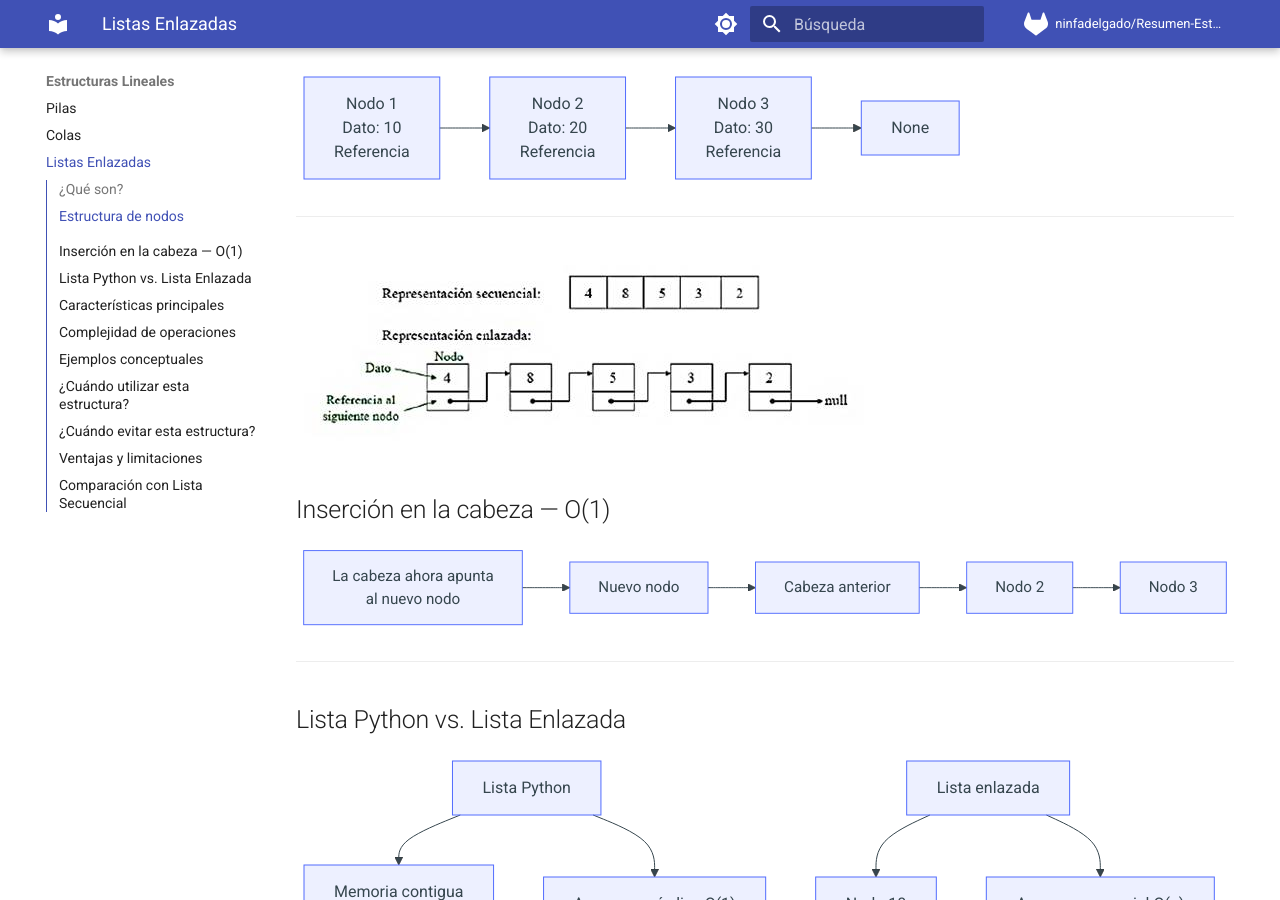
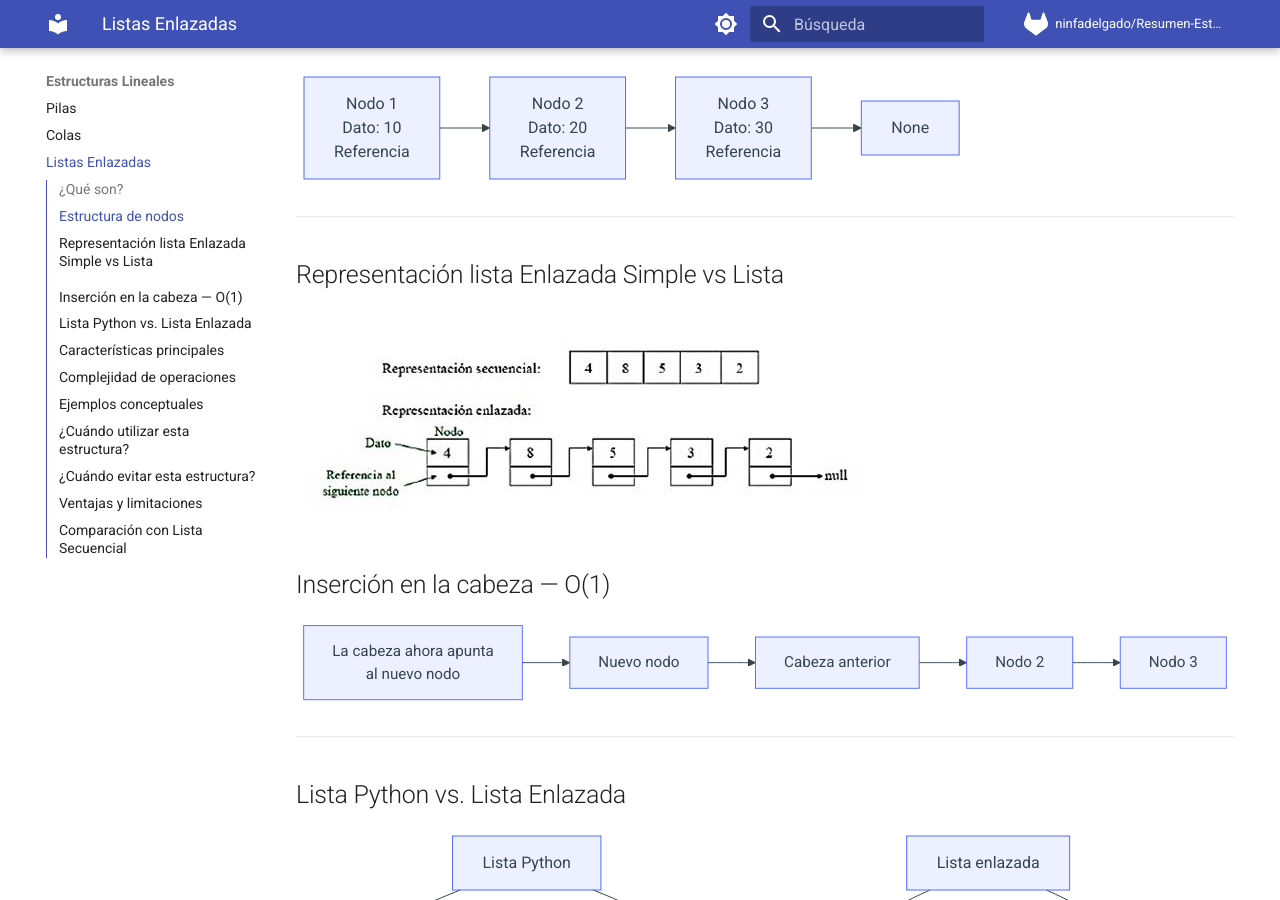
Before and after one commit to ninfadelgado/Estructuras-Datos-Python, an MkDocs documentation site: the page built from docs/estructuras-lineales/listas-enlazadas.md, in a window 1280 px wide and 900 px high, scrolled down 378 px. Built offline with MkDocs 1.6.1 and Material for MkDocs 9.7.7, drawn with Linux system fonts in a browser that asks for light colours; comment, search, counter and statistics services are not loaded.

Commit message:
Edit listas-enlazadas.md

````diff
--- a/docs/estructuras-lineales/listas-enlazadas.md
+++ b/docs/estructuras-lineales/listas-enlazadas.md
@@ -16,6 +16,8 @@ flowchart LR
 ```
 
 ---
+## Representación lista Enlazada Simple vs Lista
+
 ![Lista Enlazada](representacion-enlazada.png)
 ---
 
````
